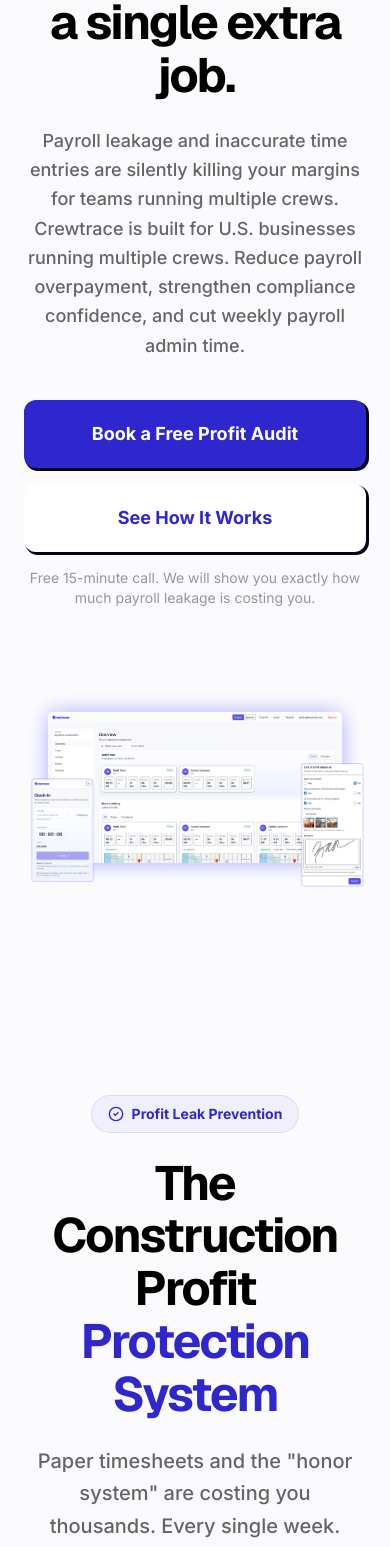
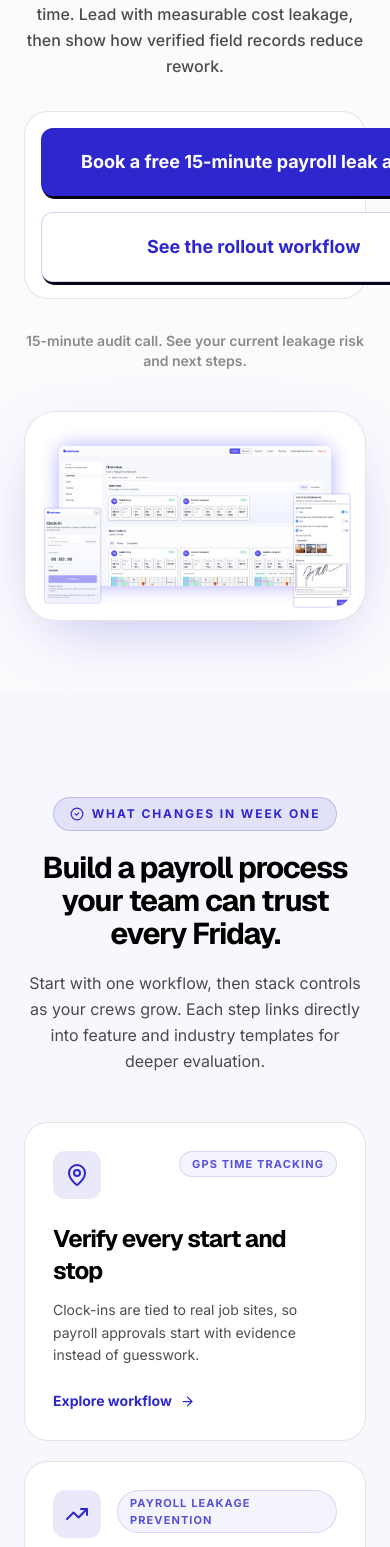
Before and after one commit to cartermitchell13/crewtrace-landing, a Next.js app: page / in a window 390 px wide. Shown: the part 441-1988 px from the top of the page. Built offline with nearby package versions, Linux system fonts and the light colour scheme.

Commit message:
feat(08.1-02): rebuild homepage narrative and CTA hierarchy
- rewrite hero and CTA sections with intent-led messaging primitives

- refresh proof and value architecture for faster homepage scanability

- keep booked-call CTA instrumentation explicit in top and lower-page modules

```diff
--- a/app/page.tsx
+++ b/app/page.tsx
@@ -34,10 +34,10 @@
         />
         <Hero />
         <FeatureGrid />
+        <TestimonialsSection />
+        <ProcessSection />
         <ComplianceAudit />
         <LiteSavingsCalculator />
-        <ProcessSection />
-        <TestimonialsSection />
         <FAQSection />
         <CTASection />
       </main>
--- a/components/FeatureGrid.tsx
+++ b/components/FeatureGrid.tsx
@@ -1,211 +1,116 @@
-import { LucideIcon, MapPin, BarChart3, FileCheck2, FileDown, Clock, CheckCircle2, ArrowUpRight } from "lucide-react";
-import React from "react";
-import Button from "@/components/Button";
+import Link from "next/link";
+import {
+    ArrowRight,
+    CheckCircle2,
+    Clock3,
+    MapPin,
+    ShieldCheck,
+    TrendingUp,
+} from "lucide-react";
 
-interface BentoCardProps {
-    title: string;
-    description: string;
-    icon: LucideIcon;
-    className?: string;
-    children?: React.ReactNode;
-    badge?: string;
-    iconBgColor?: string;
-}
-
-const BentoCard = ({
-    title,
-    description,
-    icon: Icon,
-    className = "",
-    children,
-    badge,
-    iconBgColor = "bg-primary/10"
-}: BentoCardProps) => (
-    <div className={`group relative overflow-hidden rounded-[2.5rem] border border-foreground/5 bg-white p-8 transition-all duration-500 hover:shadow-2xl hover:shadow-primary/5 hover:-translate-y-1 flex flex-col justify-between ${className}`}>
-        {/* Subtle Background Glow on Hover */}
-        <div className="absolute -right-20 -top-20 h-64 w-64 rounded-full bg-primary/5 blur-3xl transition-opacity duration-500 group-hover:opacity-100 opacity-0" />
-
-        <div className="relative z-10">
-            <div className="flex justify-between items-start mb-6">
-                <div className={`flex h-14 w-14 items-center justify-center rounded-2xl ${iconBgColor} text-primary ring-1 ring-primary/20 transition-transform duration-500 group-hover:scale-110 group-hover:rotate-3`}>
-                    <Icon size={28} />
-                </div>
-                {badge && (
-                    <span className="px-3 py-1 rounded-full bg-primary/10 text-primary text-xs font-bold tracking-wider uppercase">
-                        {badge}
-                    </span>
-                )}
-            </div>
-            <h3 className="text-2xl font-bold tracking-tight mb-3 group-hover:text-primary transition-colors duration-300">{title}</h3>
-            <p className="text-foreground/60 font-medium leading-relaxed max-w-[90%]">{description}</p>
-        </div>
-
-        {children && (
-            <div className="mt-6 relative z-10 w-full overflow-hidden">
-                {children}
-            </div>
-        )}
-
-        {/* Decorative corner element */}
-        <div className="absolute bottom-6 right-6 opacity-0 group-hover:opacity-20 transition-opacity duration-500">
-            <ArrowUpRight size={24} className="text-primary" />
-        </div>
-    </div>
-);
+const valueCards = [
+    {
+        title: "Verify every start and stop",
+        description:
+            "Clock-ins are tied to real job sites, so payroll approvals start with evidence instead of guesswork.",
+        icon: MapPin,
+        href: "/features/gps-time-tracking",
+        label: "GPS time tracking",
+    },
+    {
+        title: "Catch leakage before payroll closes",
+        description:
+            "Same-week exception visibility helps field leads fix issues before overpayment compounds.",
+        icon: TrendingUp,
+        href: "/features/payroll-leakage-prevention",
+        label: "Payroll leakage prevention",
+    },
+    {
+        title: "Keep compliance records audit-ready",
+        description:
+            "Edit history and approval records are preserved in one place for cleaner DOL response workflows.",
+        icon: ShieldCheck,
+        href: "/features/dol-compliance",
+        label: "DOL compliance tracking",
+    },
+    {
+        title: "Finish payroll review faster",
+        description:
+            "Export approved labor data in payroll-ready formats so your team spends less time cleaning data.",
+        icon: Clock3,
+        href: "/features/payroll-exports",
+        label: "Payroll exports",
+    },
+];
 
 export default function FeatureGrid() {
     return (
-        <section id="features" className="py-32 px-6 bg-[#FBFBFE] scroll-mt-32">
-            <div className="max-w-7xl mx-auto">
-                <div className="text-center max-w-3xl mx-auto mb-20 space-y-6">
-                    <div className="inline-flex items-center gap-2 px-4 py-2 rounded-full bg-primary/5 border border-primary/10 text-primary text-sm font-bold">
-                        <CheckCircle2 size={16} />
-                        <span>Profit Leak Prevention</span>
-                    </div>
-                    <h2 className="text-5xl md:text-6xl font-bold tracking-tight leading-[1.1]">
-                        The Construction Profit <span className="text-primary">Protection System</span>
+        <section id="features" className="scroll-mt-32 bg-[#F7F7FD] px-6 py-26 md:py-30">
+            <div className="mx-auto max-w-7xl">
+                <div className="mx-auto max-w-3xl space-y-5 text-center">
+                    <p className="inline-flex items-center gap-2 rounded-full border border-primary/20 bg-primary/10 px-4 py-2 text-xs font-bold uppercase tracking-[0.16em] text-primary">
+                        <CheckCircle2 size={14} />
+                        What changes in week one
+                    </p>
+                    <h2 className="text-3xl font-bold leading-[1.1] tracking-tight text-foreground md:text-5xl">
+                        Build a payroll process your team can trust every Friday.
                     </h2>
-                    <p className="text-xl text-foreground/60 font-medium leading-relaxed">
-                        Paper timesheets and the "honor system" are costing you thousands. Every single week. Here's how we fix that.
+                    <p className="mx-auto max-w-2xl text-base leading-relaxed text-foreground/70 md:text-lg">
+                        Start with one workflow, then stack controls as your crews grow. Each step
+                        links directly into feature and industry templates for deeper evaluation.
                     </p>
                 </div>
 
-                <div className="grid grid-cols-1 md:grid-cols-4 md:grid-rows-3 gap-6 auto-rows-min md:auto-rows-[auto]">
-                    {/* Feature 1: Verified Clock-ins (2x2) */}
-                    <BentoCard
-                        title="Verified Clock-ins"
-                        description="GPS confirmation means you know exactly when and where your crew starts work. No more guessing from messy paper logs."
-                        icon={MapPin}
-                        className="md:col-span-2 md:row-span-2 min-h-[400px]"
-                        badge="GPS Verified"
-                    >
-                        <div className="relative mt-4 w-full rounded-2xl overflow-hidden">
-                            <img
-                                src="/images/gps-feature-image.png"
-                                alt="GPS geofence verification showing worker location on job site"
-                                className="w-full h-auto rounded-2xl shadow-lg group-hover:scale-[1.02] transition-transform duration-500"
-                            />
-                        </div>
-                    </BentoCard>
-
-                    {/* Feature 2: Real-time Costs (2x1) */}
-                    <BentoCard
-                        title="Live Labor Budgeting"
-                        description="Watch labor dollars accumulate in real-time. Catch budget overruns before they blow up your margin."
-                        icon={BarChart3}
-                        className="md:col-span-2 md:row-span-1"
-                        badge="Real-time"
-                    >
-                        <div className="flex items-end gap-1.5 h-12 mt-2">
-                            {[
-                                { h: "h-[30%]", label: "Mon" },
-                                { h: "h-[55%]", label: "Tue" },
-                                { h: "h-[40%]", label: "Wed" },
-                                { h: "h-[75%]", label: "Thu" },
-                                { h: "h-[60%]", label: "Fri" },
-                            ].map(({ h, label }) => (
-                                <div key={label} className="flex flex-col items-center gap-1 flex-1 h-full justify-end">
-                                    <div className={`w-full rounded-t-md bg-slate-200 group-hover:bg-primary/50 transition-colors duration-500 ${h}`} />
+                <div className="mt-12 grid grid-cols-1 gap-5 md:mt-14 md:grid-cols-2">
+                    {valueCards.map((card) => (
+                        <article
+                            key={card.title}
+                            className="group rounded-3xl border border-foreground/10 bg-white p-7 transition-all hover:-translate-y-0.5 hover:border-primary/30 hover:shadow-xl"
+                        >
+                            <div className="flex items-start justify-between gap-4">
+                                <div className="flex h-12 w-12 flex-shrink-0 items-center justify-center rounded-xl bg-primary/10 text-primary">
+                                    <card.icon size={24} />
                                 </div>
-                            ))}
-                            {/* Overrun bar — highlights red on hover */}
-                            <div className="flex flex-col items-center gap-1 flex-1 h-full justify-end">
-                                <div className="w-full h-[90%] rounded-t-md bg-slate-200 group-hover:bg-red-400/70 transition-colors duration-500" />
-                            </div>
-                        </div>
-                        <div className="flex items-center gap-1 mt-1.5">
-                            {["Mon", "Tue", "Wed", "Thu", "Fri", "Sat"].map((d, i) => (
-                                <div key={d} className={`flex-1 text-center text-[9px] font-bold tracking-wider uppercase transition-colors duration-500 ${i === 5 ? "text-red-400" : "text-slate-400"}`}>{d}</div>
-                            ))}
-                        </div>
-                    </BentoCard>
-
-                    {/* Feature 3: CSV Exports (1x1) */}
-                    <BentoCard
-                        title="Flexible CSV Exports"
-                        description="Export payroll-ready files in the format your software expects — no manual reformatting."
-                        icon={FileDown}
-                        className="md:col-span-1 md:row-span-1"
-                    >
-                        <div className="flex flex-col gap-1.5 mt-2">
-                            {["Standard CSV", "ADP", "QuickBooks"].map((label) => (
-                                <div key={label} className="flex items-center gap-2 px-3 py-1.5 rounded-lg bg-slate-50 border border-slate-100 group-hover:border-primary/20 transition-colors">
-                                    <div className="h-1.5 w-1.5 rounded-full bg-primary/50 group-hover:bg-primary transition-colors" />
-                                    <span className="text-xs font-semibold text-foreground/60 group-hover:text-foreground/80 transition-colors">{label}</span>
-                                </div>
-                            ))}
-                        </div>
-                    </BentoCard>
-
-                    {/* Feature 4: Instant Payroll Reports (1x1) */}
-                    <BentoCard
-                        title="Instant Payroll Reports"
-                        description="When the shift ends, the report is already done. Hours, costs, and crew — compiled automatically."
-                        icon={FileCheck2}
-                        className="md:col-span-1 md:row-span-1"
-                    >
-                        <div className="mt-4 p-3 rounded-xl bg-slate-50 border border-slate-100 group-hover:border-primary/20 transition-colors space-y-2">
-                            <div className="flex items-center justify-between">
-                                <div className="space-y-1">
-                                    <div className="h-2 w-20 bg-slate-200 rounded-full" />
-                                    <div className="h-2 w-14 bg-slate-100 rounded-full" />
-                                </div>
-                                <span className="flex items-center gap-1.5 px-2.5 py-1 rounded-full bg-slate-200 group-hover:bg-emerald-100 text-slate-400 group-hover:text-emerald-600 text-[10px] font-bold uppercase tracking-wider transition-all duration-500">
-                                    <span className="h-1.5 w-1.5 rounded-full bg-slate-400 group-hover:bg-emerald-500 group-hover:animate-pulse transition-colors duration-500" />
-                                    Report Ready
+                                <span className="rounded-full border border-primary/15 bg-primary/5 px-3 py-1 text-[11px] font-bold uppercase tracking-widest text-primary/80">
+                                    {card.label}
                                 </span>
                             </div>
+                            <h3 className="mt-6 text-2xl font-bold tracking-tight text-foreground">
+                                {card.title}
+                            </h3>
+                            <p className="mt-3 text-sm leading-relaxed text-foreground/70 md:text-base">
+                                {card.description}
+                            </p>
+                            <Link
+                                href={card.href}
+                                className="mt-6 inline-flex items-center gap-2 text-sm font-bold text-primary transition-colors group-hover:text-primary/80"
+                            >
+                                Explore workflow
+                                <ArrowRight size={15} />
+                            </Link>
+                        </article>
+                    ))}
+                </div>
+
+                <div className="mt-8 rounded-3xl border border-foreground/10 bg-white p-6 md:mt-10 md:p-8">
+                    <div className="flex flex-col gap-4 md:flex-row md:items-center md:justify-between">
+                        <div className="space-y-2">
+                            <h3 className="text-2xl font-bold tracking-tight text-foreground">
+                                Need a trade-specific rollout path?
+                            </h3>
+                            <p className="max-w-2xl text-sm leading-relaxed text-foreground/65 md:text-base">
+                                Jump from feature workflows into industry pages to see operational
+                                fit, proof points, and implementation guidance for your crews.
+                            </p>
                         </div>
-                    </BentoCard>
-
-                    {/* Feature 5: Success Story (3x1) */}
-                    <div className="md:col-span-3 bg-primary rounded-[2.5rem] p-10 text-white relative overflow-hidden group">
-                        <div className="absolute top-0 right-0 w-96 h-96 bg-white/10 rounded-full blur-[120px] -translate-y-1/2 translate-x-1/2 group-hover:bg-white/15 transition-colors duration-700" />
-                        <div className="relative z-10 flex flex-col md:flex-row items-center gap-10">
-                            <div className="flex-1 space-y-6">
-                                <div className="inline-flex items-center gap-2 px-3 py-1 rounded-full bg-white/10 text-white/90 text-xs font-bold tracking-wider uppercase">
-                                    Case Study: S&W Waterproofing
-                                </div>
-                                <h3 className="text-3xl md:text-4xl font-bold leading-tight">
-                                    Recovered <span className="text-secondary tracking-tight">$1,200</span> in the first 30 days.
-                                </h3>
-                                <p className="text-xl text-white/80 font-medium leading-relaxed italic">
-                                    "Our old paper system made it impossible to track hours accurately. Once we could actually see the real data, we realized how much we were overpaying every week."
-                                </p>
-                            </div>
-                            <div className="flex flex-col gap-4">
-                                <div className="p-6 bg-white/10 rounded-3xl backdrop-blur-md border border-white/10 text-center">
-                                    <div className="text-4xl font-bold text-secondary mb-1">2 Weeks</div>
-                                    <div className="text-sm font-bold opacity-80 uppercase tracking-widest">Time to ROI</div>
-                                </div>
-                                <Button href="https://cal.com/crewtrace/15min" variant="white" size="lg">
-                                    Calculate Your ROI
-                                </Button>
-                            </div>
-                        </div>
+                        <Link
+                            href="/industries"
+                            className="inline-flex items-center justify-center gap-2 rounded-xl bg-primary px-6 py-3 text-sm font-bold text-white shadow-button transition-all hover:translate-x-[-2px] hover:translate-y-[-2px] active:translate-x-0 active:translate-y-0"
+                        >
+                            Browse industries
+                            <ArrowRight size={16} />
+                        </Link>
                     </div>
-
-                    {/* Feature 6: Get Sundays Back (1x1) */}
-                    <BentoCard
-                        title="Sundays Back"
-                        description="Stop doing payroll math on your weekends."
-                        icon={Clock}
-                        className="md:col-span-1 md:row-span-1"
-                        iconBgColor="bg-orange-500/10"
-                    >
-                        <div className="mt-3 p-3 rounded-xl bg-slate-50 border border-slate-100 group-hover:border-orange-200 transition-colors duration-500">
-                            <div className="flex items-center justify-between">
-                                <div>
-                                    <div className="text-[10px] font-bold uppercase tracking-widest text-slate-400 group-hover:text-slate-500 transition-colors">Friday</div>
-                                    <div className="text-xl font-bold text-slate-300 group-hover:text-slate-700 transition-colors duration-500 tabular-nums">5:00 PM</div>
-                                </div>
-                                <span className="flex items-center gap-1.5 px-2.5 py-1 rounded-full bg-slate-200 group-hover:bg-orange-100 text-slate-400 group-hover:text-orange-600 text-[10px] font-bold uppercase tracking-wider transition-all duration-500">
-                                    <span className="h-1.5 w-1.5 rounded-full bg-slate-400 group-hover:bg-orange-400 group-hover:animate-pulse transition-colors duration-500" />
-                                    Weekend
-                                </span>
-                            </div>
-                        </div>
-                    </BentoCard>
                 </div>
             </div>
         </section>
--- a/components/Hero.tsx
+++ b/components/Hero.tsx
@@ -1,56 +1,78 @@
 import Image from "next/image";
-import Button from "@/components/Button";
-import { orderedPromiseLine, publicIcpPhrase } from "@/lib/messaging";
+import BookedCallLink from "@/components/BookedCallLink";
+import {
+    getTemplateMessaging,
+    orderedPromiseLine,
+    publicIcpPhrase,
+} from "@/lib/messaging";
+
+const homeMessaging = getTemplateMessaging("home");
 
 export default function Hero() {
     return (
-        <section id="hero" className="relative pt-32 md:pt-36 pb-20 px-6 overflow-hidden scroll-mt-32">
-            {/* Background decoration */}
-            <div className="absolute top-0 left-1/2 -translate-x-1/2 w-full h-full -z-10 bg-[radial-gradient(circle_at_50%_0%,rgba(47,39,206,0.05)_0%,transparent_50%)]" />
+        <section
+            id="hero"
+            className="relative overflow-hidden px-6 pb-18 pt-32 md:pb-22 md:pt-36 scroll-mt-32"
+        >
+            <div className="absolute left-1/2 top-0 -z-10 h-full w-full -translate-x-1/2 bg-[radial-gradient(circle_at_50%_0%,rgba(47,39,206,0.08)_0%,transparent_58%)]" />
 
-            <div className="max-w-7xl mx-auto text-center space-y-10">
-                {/* Social Proof Badge */}
-                <div className="inline-flex items-center gap-2 px-4 py-2 rounded-full bg-primary/10 border border-primary/20 text-sm font-bold text-primary">
-                    <span className="w-2 h-2 rounded-full bg-green-500 animate-pulse" />
-                    Contractors are saving $1,200+/month in recovered wages
+            <div className="mx-auto max-w-7xl">
+                <div className="mx-auto max-w-4xl space-y-8 text-center">
+                    <p className="inline-flex items-center gap-2 rounded-full border border-primary/20 bg-primary/10 px-4 py-2 text-xs font-bold uppercase tracking-[0.16em] text-primary">
+                        Payroll leakage prevention
+                    </p>
+
+                    <h1 className="text-4xl font-bold leading-[1.04] tracking-tight text-foreground sm:text-5xl md:text-7xl">
+                        {homeMessaging.intentHeadline}
+                    </h1>
+
+                    <p className="mx-auto max-w-3xl text-base font-medium leading-relaxed text-foreground/70 md:text-xl">
+                        Crewtrace is built {publicIcpPhrase}. {orderedPromiseLine}{" "}
+                        {homeMessaging.proofBody}
+                    </p>
+
+                    <div className="mx-auto grid max-w-2xl gap-4 rounded-3xl border border-foreground/10 bg-white p-4 md:grid-cols-2 md:p-5">
+                        <BookedCallLink
+                            asButton
+                            buttonSize="lg"
+                            cluster="home"
+                            templateType="homepage_hero"
+                            landingPath="/"
+                            ctaLabel={homeMessaging.primaryCta}
+                            ctaLocation="hero_primary"
+                            className="w-full"
+                        >
+                            {homeMessaging.primaryCta}
+                        </BookedCallLink>
+                        <BookedCallLink
+                            asButton
+                            buttonVariant="white"
+                            buttonSize="lg"
+                            cluster="home"
+                            templateType="homepage_hero"
+                            landingPath="/"
+                            ctaLabel={homeMessaging.secondaryCta}
+                            ctaLocation="hero_secondary"
+                            className="w-full border border-primary/20"
+                        >
+                            {homeMessaging.secondaryCta}
+                        </BookedCallLink>
                     </div>
 
-                <div className="space-y-6 max-w-4xl mx-auto">
-                    <h1 className="text-5xl md:text-7xl font-bold tracking-tight text-foreground leading-[1.1]">
-                        Add more money to your bottom line without selling a single extra job.
-                    </h1>
-                    <p className="text-lg md:text-xl text-foreground/60 max-w-2xl mx-auto leading-relaxed font-medium">
-                        Payroll leakage and inaccurate time entries are silently killing your margins for teams running multiple crews. Crewtrace is built {publicIcpPhrase}. {orderedPromiseLine}
+                    <p className="text-sm font-semibold text-foreground/45">
+                        15-minute audit call. See your current leakage risk and next steps.
                     </p>
                 </div>
 
-                {/* CTA Buttons */}
-                <div className="max-w-lg mx-auto space-y-4">
-                    <div className="flex flex-col sm:flex-row gap-4 justify-center">
-                        <Button href="https://cal.com/crewtrace/15min" size="lg">
-                            Book a Free Profit Audit
-                        </Button>
-                        <Button href="https://cal.com/crewtrace/15min" variant="white" size="lg">
-                            See How It Works
-                        </Button>
-                    </div>
-                    <p className="text-sm text-foreground/40">
-                        Free 15-minute call. We will show you exactly how much payroll leakage is costing you.
-                    </p>
-                </div>
-
-                {/* Hero Image */}
-                <div className="pt-10 relative max-w-6xl mx-auto">
-                    <div className="relative">
+                <div className="mx-auto mt-10 max-w-6xl rounded-[2rem] border border-foreground/10 bg-white p-3 shadow-[0_20px_70px_-24px_rgba(47,39,206,0.35)] md:mt-14 md:rounded-[2.6rem]">
                     <Image
                         src="/images/ct-hero-min (1).png"
-                            alt="Crewtrace Dashboard Mockup"
+                        alt="Crewtrace dashboard with crew activity and payroll controls"
                         width={1920}
                         height={1080}
-                            className="w-full h-auto object-contain"
+                        className="h-auto w-full rounded-[1.4rem] object-cover md:rounded-[2.1rem]"
                         priority
                     />
-                    </div>
                 </div>
             </div>
         </section>
```
Also changed, not shown: components/CTASection.tsx (+58 -44 lines), components/TestimonialsSection.tsx (+39 -49 lines). Lines whose indentation alone changed are shown as unchanged.
